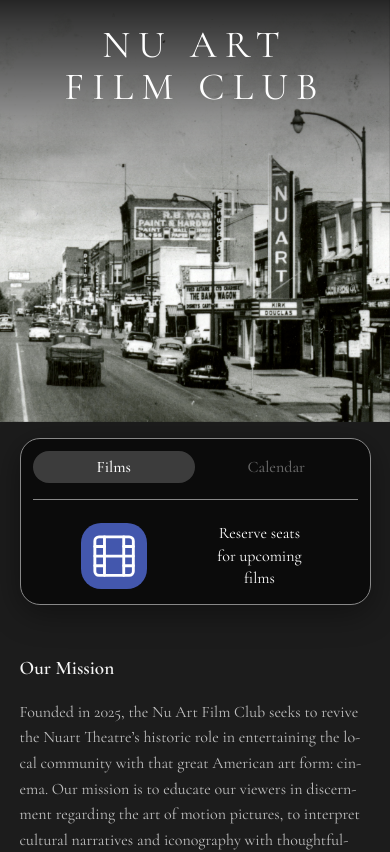
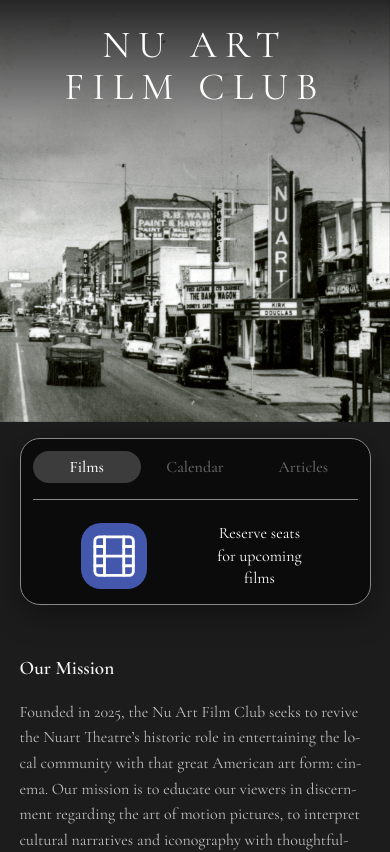
Before and after one commit to HenrySundlie/NuArtFilmClub, a React (Vite) app in the folder client/: page / in a window 390 px wide. Shown: the top 852 px of the page. Built offline with nearby package versions, Linux system fonts and the light colour scheme.

Commit message:
Articles & Reviews for mobile

```diff
--- a/client/src/components/MobileActionCard.tsx
+++ b/client/src/components/MobileActionCard.tsx
@@ -19,6 +19,7 @@ const CardContainer = styled.div`
   margin-bottom: 0; /* content section provides top padding */
   /* Use a variable for consumers to reference height */
   --mobile-card-height: ${MOBILE_CARD_HEIGHT};
+  --card-width: min(90vw, 420px);
   min-height: var(--mobile-card-height);
   background: ${theme.colors.surfaceDeep};
   border-radius: 20px;
@@ -26,6 +27,7 @@ const CardContainer = styled.div`
   z-index: 50;
   box-shadow: 0 8px 32px rgba(0, 0, 0, 0.4);
   border: 1px solid ${theme.colors.text.light};
+  overflow: hidden;
 
   /* Mobile only - hidden on desktop */
   display: none;
@@ -40,6 +42,12 @@ const TabContainer = styled.div`
   display: flex;
   margin-bottom: 16px;
   position: relative;
+  gap: 0;
+  margin-left: -12px;
+  margin-right: -12px;
+  padding-left: 12px;
+  padding-right: 12px;
+  width: calc(100% + 24px);
 `;
 
 const Tab = styled.button<{ active: boolean }>`
@@ -47,7 +55,7 @@ const Tab = styled.button<{ active: boolean }>`
   background: ${({ active }) => active ? theme.colors.highlight : 'transparent'};
   color: ${({ active }) => active ? '#fff' : '#666'};
   border: none;
-  padding: clamp(6px, 1.2vw, 8px) clamp(12px, 2vw, 16px);
+  padding: clamp(6px, 1.2vw, 8px) clamp(8px, 1.2vw, 12px);
   font-family: ${theme.typography.fontFamily};
   font-size: clamp(16px, 2.2vw, 18px);
   font-weight: 500;
@@ -55,6 +63,7 @@ const Tab = styled.button<{ active: boolean }>`
   transition: all 0.2s ease;
   position: relative;
   border-radius: 20px;
+  white-space: nowrap;
 
   &:hover {
     background: ${({ active }) => active ? theme.colors.highlight : 'rgba(255, 255, 255, 0.05)'};
@@ -118,18 +127,26 @@ const TextContent = styled.div<{ position: 'left' | 'right' }>`
 // ============================================================================
 
 const MobileActionCard: React.FC = () => {
-  const [activeTab, setActiveTab] = useState<'upcoming' | 'calendar'>('upcoming');
+  const [activeTab, setActiveTab] = useState<'upcoming' | 'calendar' | 'articles'>('upcoming');
   const cardRef = useRef<HTMLDivElement>(null);
 
-  const handleTabClick = (tab: 'upcoming' | 'calendar') => {
+  const handleTabClick = (tab: 'upcoming' | 'calendar' | 'articles') => {
     setActiveTab(tab);
   };
 
   const handleSwipe = useCallback((direction: 'left' | 'right') => {
-    if (direction === 'left' && activeTab === 'upcoming') {
-      setActiveTab('calendar');
-    } else if (direction === 'right' && activeTab === 'calendar') {
-      setActiveTab('upcoming');
+    if (direction === 'left') {
+      if (activeTab === 'upcoming') {
+        setActiveTab('calendar');
+      } else if (activeTab === 'calendar') {
+        setActiveTab('articles');
+      }
+    } else if (direction === 'right') {
+      if (activeTab === 'calendar') {
+        setActiveTab('upcoming');
+      } else if (activeTab === 'articles') {
+        setActiveTab('calendar');
+      }
     }
   }, [activeTab]);
 
@@ -199,6 +216,12 @@ const MobileActionCard: React.FC = () => {
         >
           Calendar
         </Tab>
+        <Tab
+          active={activeTab === 'articles'}
+          onClick={() => handleTabClick('articles')}
+        >
+          Articles
+        </Tab>
       </TabContainer>
 
       <DividerLine />
@@ -225,7 +248,7 @@ const MobileActionCard: React.FC = () => {
               Reserve seats for upcoming films
             </TextContent>
           </>
-        ) : (
+        ) : activeTab === 'calendar' ? (
           <>
             <TextContent position="left">
               View all scheduled films
@@ -242,6 +265,21 @@ const MobileActionCard: React.FC = () => {
               </IconContainer>
             </Link>
           </>
+        ) : (
+          <>
+  <Link to="/articles" aria-label="View articles" style={{ display: 'inline-flex', borderRadius: 'inherit' }}>
+      <IconContainer position="left">
+            {/* Inline SVG for articles icon (feather book) */}
+            <svg viewBox="0 0 24 24" width="70%" height="70%" fill="none" stroke="white" strokeWidth="1.5" strokeLinecap="round" strokeLinejoin="round" aria-hidden>
+              <path d="M4 19.5A2.5 2.5 0 0 1 6.5 17H20"></path>
+              <path d="M6.5 2H20v20H6.5A2.5 2.5 0 0 1 4 19.5v-15A2.5 2.5 0 0 1 6.5 2z"></path>
+            </svg>
+              </IconContainer>
+            </Link>
+            <TextContent position="right">
+              Read our latest articles and reviews
+            </TextContent>
+          </>
         )}
       </ContentContainer>
     </CardContainer>
```
